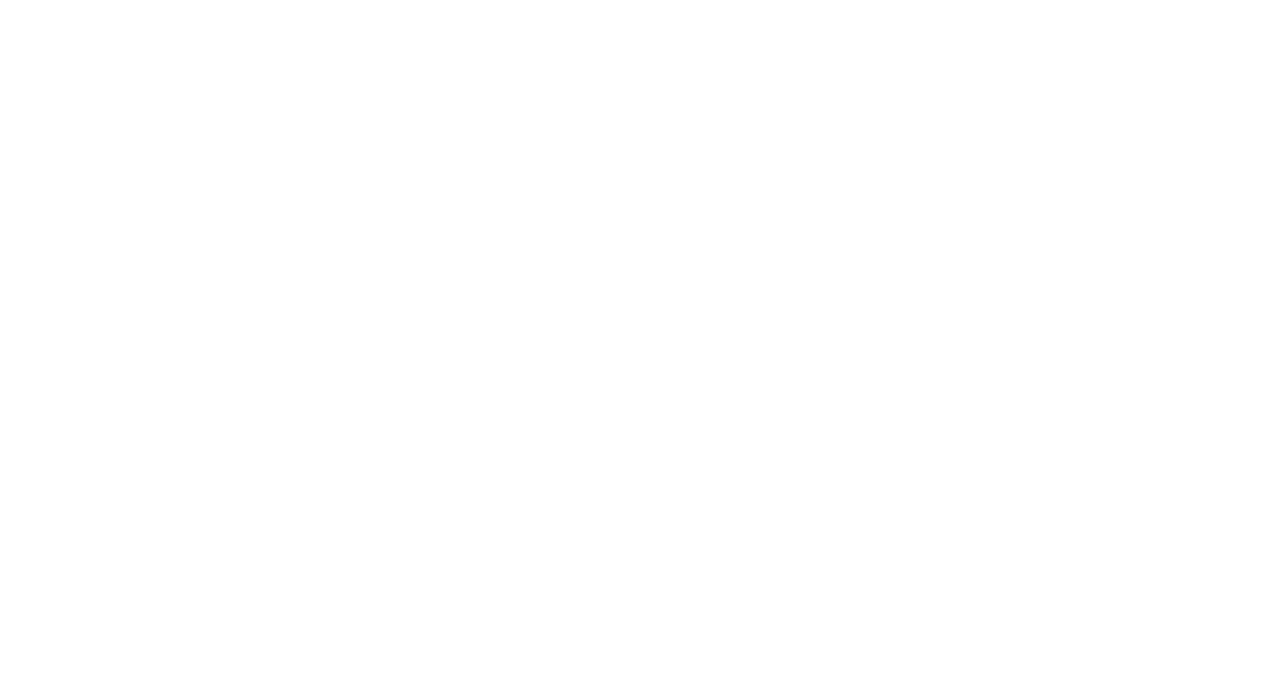
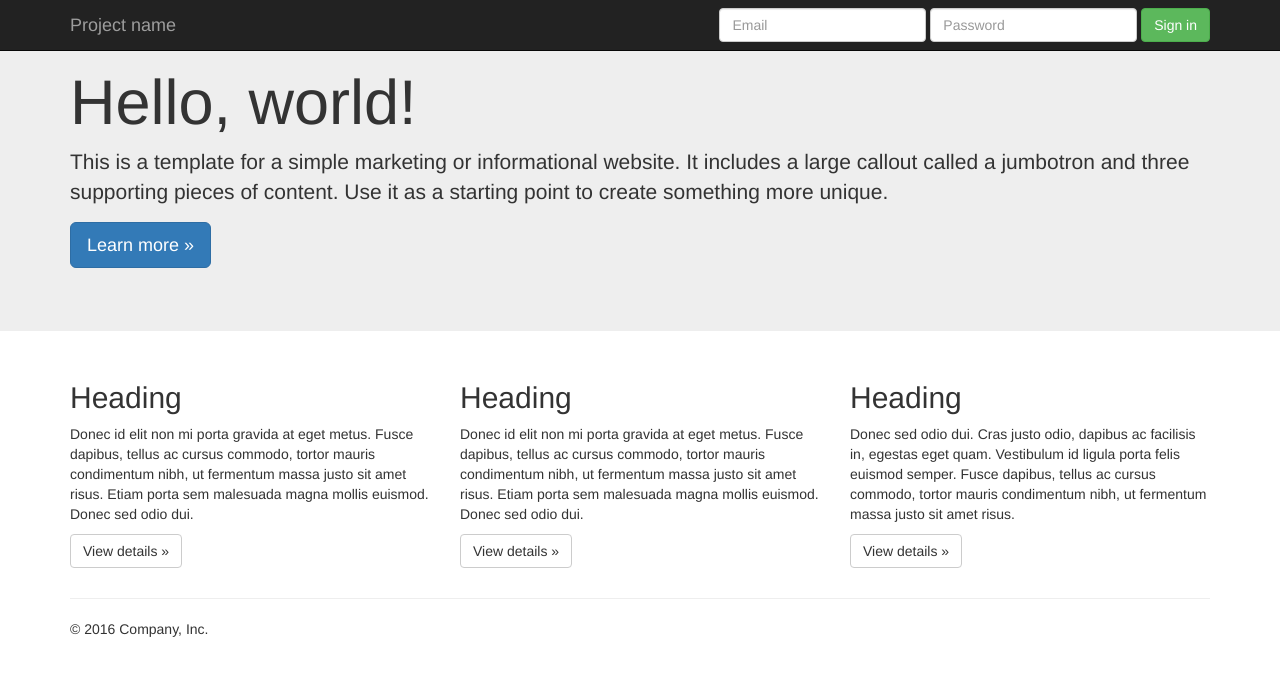
Before and after one commit to emflournoy/webRemakeWarmup, a plain HTML site: page index.html in a window 1280 px wide. Drawn offline with nearby package versions, Linux system fonts and the light colour scheme.

Commit message:
added template

```diff
--- a/index.html
+++ b/index.html
@@ -1,10 +1,107 @@
 <!DOCTYPE html>
-<html>
+<html lang="en">
   <head>
     <meta charset="utf-8">
-    <title>webRemake</title>
+    <meta http-equiv="X-UA-Compatible" content="IE=edge">
+    <meta name="viewport" content="width=device-width, initial-scale=1">
+    <!-- The above 3 meta tags *must* come first in the head; any other head content must come *after* these tags -->
+    <meta name="description" content="">
+    <meta name="author" content="">
+    <link rel="icon" href="../../favicon.ico">
+
+    <title>Jumbotron Template for Bootstrap</title>
+
+    <!-- Bootstrap core CSS -->
+    <link href="../../dist/css/bootstrap.min.css" rel="stylesheet">
+
+    <!-- IE10 viewport hack for Surface/desktop Windows 8 bug -->
+    <link href="../../assets/css/ie10-viewport-bug-workaround.css" rel="stylesheet">
+
+    <!-- Custom styles for this template -->
+    <link href="jumbotron.css" rel="stylesheet">
+
+    <!-- Just for debugging purposes. Don't actually copy these 2 lines! -->
+    <!--[if lt IE 9]><script src="../../assets/js/ie8-responsive-file-warning.js"></script><![endif]-->
+    <script src="../../assets/js/ie-emulation-modes-warning.js"></script>
+
+    <!-- HTML5 shim and Respond.js for IE8 support of HTML5 elements and media queries -->
+    <!--[if lt IE 9]>
+      <script src="https://oss.maxcdn.com/html5shiv/3.7.3/html5shiv.min.js"></script>
+      <script src="https://oss.maxcdn.com/respond/1.4.2/respond.min.js"></script>
+    <![endif]-->
   </head>
+
   <body>
 
+    <nav class="navbar navbar-inverse navbar-fixed-top">
+      <div class="container">
+        <div class="navbar-header">
+          <button type="button" class="navbar-toggle collapsed" data-toggle="collapse" data-target="#navbar" aria-expanded="false" aria-controls="navbar">
+            <span class="sr-only">Toggle navigation</span>
+            <span class="icon-bar"></span>
+            <span class="icon-bar"></span>
+            <span class="icon-bar"></span>
+          </button>
+          <a class="navbar-brand" href="#">Project name</a>
+        </div>
+        <div id="navbar" class="navbar-collapse collapse">
+          <form class="navbar-form navbar-right">
+            <div class="form-group">
+              <input type="text" placeholder="Email" class="form-control">
+            </div>
+            <div class="form-group">
+              <input type="password" placeholder="Password" class="form-control">
+            </div>
+            <button type="submit" class="btn btn-success">Sign in</button>
+          </form>
+        </div><!--/.navbar-collapse -->
+      </div>
+    </nav>
+
+    <!-- Main jumbotron for a primary marketing message or call to action -->
+    <div class="jumbotron">
+      <div class="container">
+        <h1>Hello, world!</h1>
+        <p>This is a template for a simple marketing or informational website. It includes a large callout called a jumbotron and three supporting pieces of content. Use it as a starting point to create something more unique.</p>
+        <p><a class="btn btn-primary btn-lg" href="#" role="button">Learn more &raquo;</a></p>
+      </div>
+    </div>
+
+    <div class="container">
+      <!-- Example row of columns -->
+      <div class="row">
+        <div class="col-md-4">
+          <h2>Heading</h2>
+          <p>Donec id elit non mi porta gravida at eget metus. Fusce dapibus, tellus ac cursus commodo, tortor mauris condimentum nibh, ut fermentum massa justo sit amet risus. Etiam porta sem malesuada magna mollis euismod. Donec sed odio dui. </p>
+          <p><a class="btn btn-default" href="#" role="button">View details &raquo;</a></p>
+        </div>
+        <div class="col-md-4">
+          <h2>Heading</h2>
+          <p>Donec id elit non mi porta gravida at eget metus. Fusce dapibus, tellus ac cursus commodo, tortor mauris condimentum nibh, ut fermentum massa justo sit amet risus. Etiam porta sem malesuada magna mollis euismod. Donec sed odio dui. </p>
+          <p><a class="btn btn-default" href="#" role="button">View details &raquo;</a></p>
+       </div>
+        <div class="col-md-4">
+          <h2>Heading</h2>
+          <p>Donec sed odio dui. Cras justo odio, dapibus ac facilisis in, egestas eget quam. Vestibulum id ligula porta felis euismod semper. Fusce dapibus, tellus ac cursus commodo, tortor mauris condimentum nibh, ut fermentum massa justo sit amet risus.</p>
+          <p><a class="btn btn-default" href="#" role="button">View details &raquo;</a></p>
+        </div>
+      </div>
+
+      <hr>
+
+      <footer>
+        <p>&copy; 2016 Company, Inc.</p>
+      </footer>
+    </div> <!-- /container -->
+
+
+    <!-- Bootstrap core JavaScript
+    ================================================== -->
+    <!-- Placed at the end of the document so the pages load faster -->
+    <script src="https://ajax.googleapis.com/ajax/libs/jquery/1.12.4/jquery.min.js"></script>
+    <script>window.jQuery || document.write('<script src="../../assets/js/vendor/jquery.min.js"><\/script>')</script>
+    <script src="../../dist/js/bootstrap.min.js"></script>
+    <!-- IE10 viewport hack for Surface/desktop Windows 8 bug -->
+    <script src="../../assets/js/ie10-viewport-bug-workaround.js"></script>
   </body>
 </html>
--- a/style.css
+++ b/style.css
@@ -0,0 +1,5 @@
+/* Move down content because we have a fixed navbar that is 50px tall */
+body {
+  padding-top: 50px;
+  padding-bottom: 20px;
+}
```
